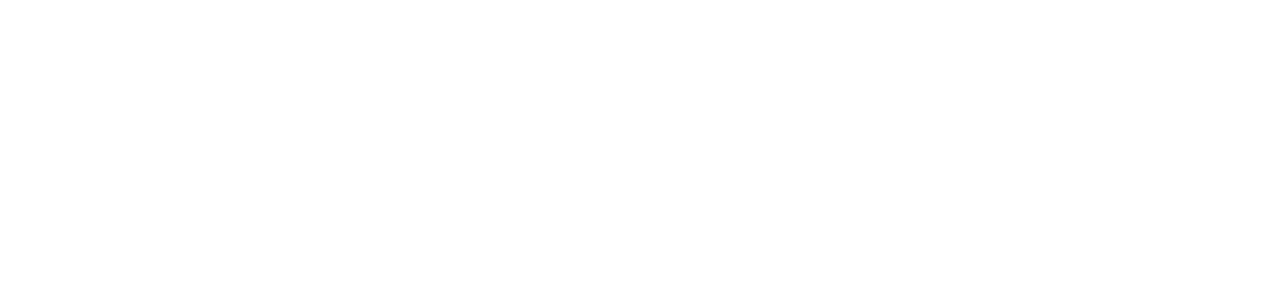
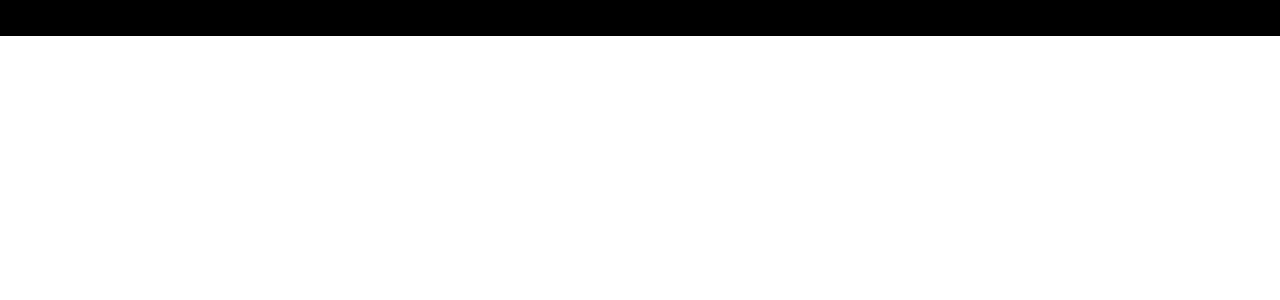
Before and after one commit to RealOtakuBoi/teratube, a React (Create React App) app: page / in a window 1280 px wide. Shown: the top 300 px of the page. Built offline with nearby package versions, Linux system fonts and the light colour scheme.

Commit message:
Blue Print done

```diff
--- a/public/index.html
+++ b/public/index.html
@@ -3,6 +3,15 @@
   <head>
     <meta charset="utf-8" />
     <link rel="icon" href="%PUBLIC_URL%/favicon.ico" />
+    <link
+  rel="stylesheet"
+  href="https://fonts.googleapis.com/css?family=Roboto:300,400,500,700&display=swap"
+/>
+
+<link
+  rel="stylesheet"
+  href="https://fonts.googleapis.com/icon?family=Material+Icons"
+/>
     <meta name="viewport" content="width=device-width, initial-scale=1" />
     <meta name="theme-color" content="#000000" />
     <meta
@@ -10,34 +19,11 @@
       content="Web site created using create-react-app"
     />
     <link rel="apple-touch-icon" href="%PUBLIC_URL%/logo192.png" />
-    <!--
-      manifest.json provides metadata used when your web app is installed on a
-      user's mobile device or desktop. See https://developers.google.com/web/fundamentals/web-app-manifest/
-    -->
     <link rel="manifest" href="%PUBLIC_URL%/manifest.json" />
-    <!--
-      Notice the use of %PUBLIC_URL% in the tags above.
-      It will be replaced with the URL of the `public` folder during the build.
-      Only files inside the `public` folder can be referenced from the HTML.
-
-      Unlike "/favicon.ico" or "favicon.ico", "%PUBLIC_URL%/favicon.ico" will
-      work correctly both with client-side routing and a non-root public URL.
-      Learn how to configure a non-root public URL by running `npm run build`.
-    -->
-    <title>React App</title>
+    <title>TeraTube</title>
   </head>
   <body>
     <noscript>You need to enable JavaScript to run this app.</noscript>
     <div id="root"></div>
-    <!--
-      This HTML file is a template.
-      If you open it directly in the browser, you will see an empty page.
-
-      You can add webfonts, meta tags, or analytics to this file.
-      The build step will place the bundled scripts into the <body> tag.
-
-      To begin the development, run `npm start` or `yarn start`.
-      To create a production bundle, use `npm run build` or `yarn build`.
-    -->
   </body>
 </html>
--- a/src/App.js
+++ b/src/App.js
@@ -1,12 +1,29 @@
 
 import './App.css';
+import {BrowserRouter , Routes , Route} from 'react-router-dom';
+import {Box} from '@mui/material';
+import Navbar from './Components/Navbar';
+import Feed from './Components/Feed';
+import VideoDetail from './Components/VideoDetail';
+import ChannelDetail from './Components/ChannelDetail';
+import SearchDetail from './Components/SearchDetail';
 
-function App() {
-  return (
-    <div className="App">
 
-    </div>
-  );
-}
+
+
+
+const App = () => (
+  <BrowserRouter>
+    <Box sx={{backgroundColor : '#000'}}>
+      <Navbar />
+      <Routes>
+        <Route path='/' exact element ={<Feed />}/>
+        <Route path='/video/:id' element ={<VideoDetail />}/>
+        <Route path='/channel/:id' element ={<ChannelDetail />}/>
+        <Route path='/search/:searchTerm' element ={<SearchDetail />}/>
+      </Routes>
+    </Box>
+  </BrowserRouter>
+)
 
 export default App;
--- /dev/null
+++ b/src/Components/ChannelDetail.jsx
@@ -0,0 +1,9 @@
+import React from 'react'
+
+const ChannelDetail = () => {
+  return (
+    <div>ChannelDetail</div>
+  )
+}
+
+export default ChannelDetail
--- /dev/null
+++ b/src/Components/Feed.jsx
@@ -0,0 +1,9 @@
+import React from 'react'
+
+const Feed = () => {
+  return (
+    <div>Feed</div>
+  )
+}
+
+export default Feed
--- /dev/null
+++ b/src/Components/Navbar.jsx
@@ -0,0 +1,13 @@
+import React from 'react'
+import { Stack } from '@mui/material'
+import { Link } from 'react-router-dom'
+
+const Navbar = () => {
+  return (
+    <div>
+      Navbar
+    </div>
+  )
+}
+
+export default Navbar
--- /dev/null
+++ b/src/Components/SearchDetail.jsx
@@ -0,0 +1,9 @@
+import React from 'react'
+
+const SearchDetail = () => {
+  return (
+    <div>SearchDetail</div>
+  )
+}
+
+export default SearchDetail
--- /dev/null
+++ b/src/Components/VideoDetail.jsx
@@ -0,0 +1,9 @@
+import React from 'react'
+
+const VideoDetail = () => {
+  return (
+    <div>VideoDetail</div>
+  )
+}
+
+export default VideoDetail
--- a/src/index.css
+++ b/src/index.css
@@ -1,13 +1,88 @@
+html,
 body {
   margin: 0;
-  font-family: -apple-system, BlinkMacSystemFont, 'Segoe UI', 'Roboto', 'Oxygen',
-    'Ubuntu', 'Cantarell', 'Fira Sans', 'Droid Sans', 'Helvetica Neue',
-    sans-serif;
-  -webkit-font-smoothing: antialiased;
-  -moz-osx-font-smoothing: grayscale;
+  padding: 0;
+  box-sizing: border-box;
 }
 
-code {
-  font-family: source-code-pro, Menlo, Monaco, Consolas, 'Courier New',
-    monospace;
+a {
+  text-decoration: none;
+  color: black;
 }
+
+::-webkit-scrollbar {
+  width: 0px;
+  height: 5px;
+}
+
+::-webkit-scrollbar-thumb {
+  background-color: rgb(114, 113, 113);
+  border-radius: 10px;
+  height: 200px;
+}
+
+::-webkit-scrollbar-track {
+  background-color: transparent;
+}
+
+.category-btn:hover {
+  background-color: #FC1503 !important;
+  color: white !important;
+}
+
+.category-btn:hover span{
+  color: white !important;
+}
+
+.react-player {
+  height: 77vh !important;
+  width: 100% !important;
+}
+
+.search-bar{
+  border:none;
+  outline:none;
+  width:350px;
+}
+
+.category-btn{
+  font-weight: bold !important;
+  text-transform: capitalize;
+  display: flex;
+  align-items: center;
+  justify-content: start;
+  cursor:pointer;
+  background: transparent;
+  outline: none;
+  border: none;
+
+  padding: 7px 15px;
+  margin: 10px 0px;
+  border-radius: 20px;
+  transition: all 0.3s ease;
+}
+
+@media screen and (max-width: 900px) {
+  .category-btn{
+    margin: 10px;
+  }
+}
+
+@media screen and (max-width:800px){
+  .copyright{
+    display:none !important;
+  }
+}
+
+@media screen and (max-width: 600px) {
+  .scroll-horizontal {
+    overflow: auto !important;
+  }
+
+  .react-player {
+    height: 45vh !important;
+  }
+  .search-bar{
+    width:200px;
+  }
+}
```
